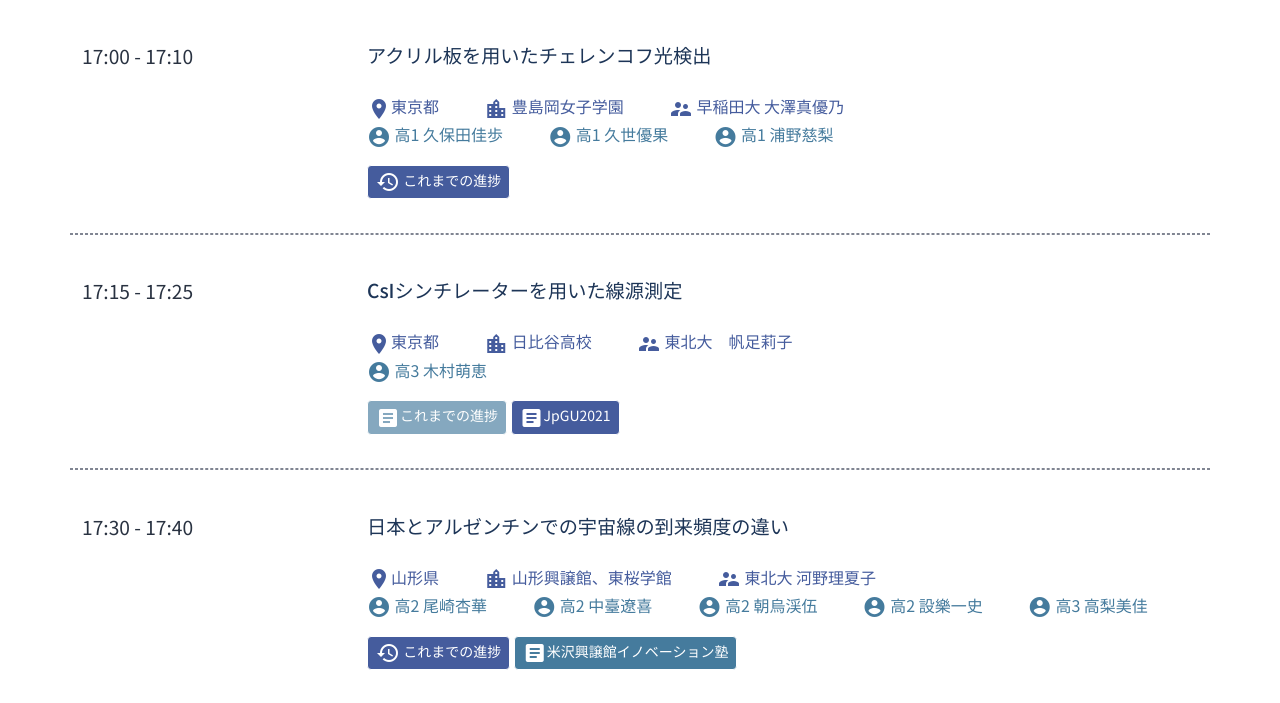
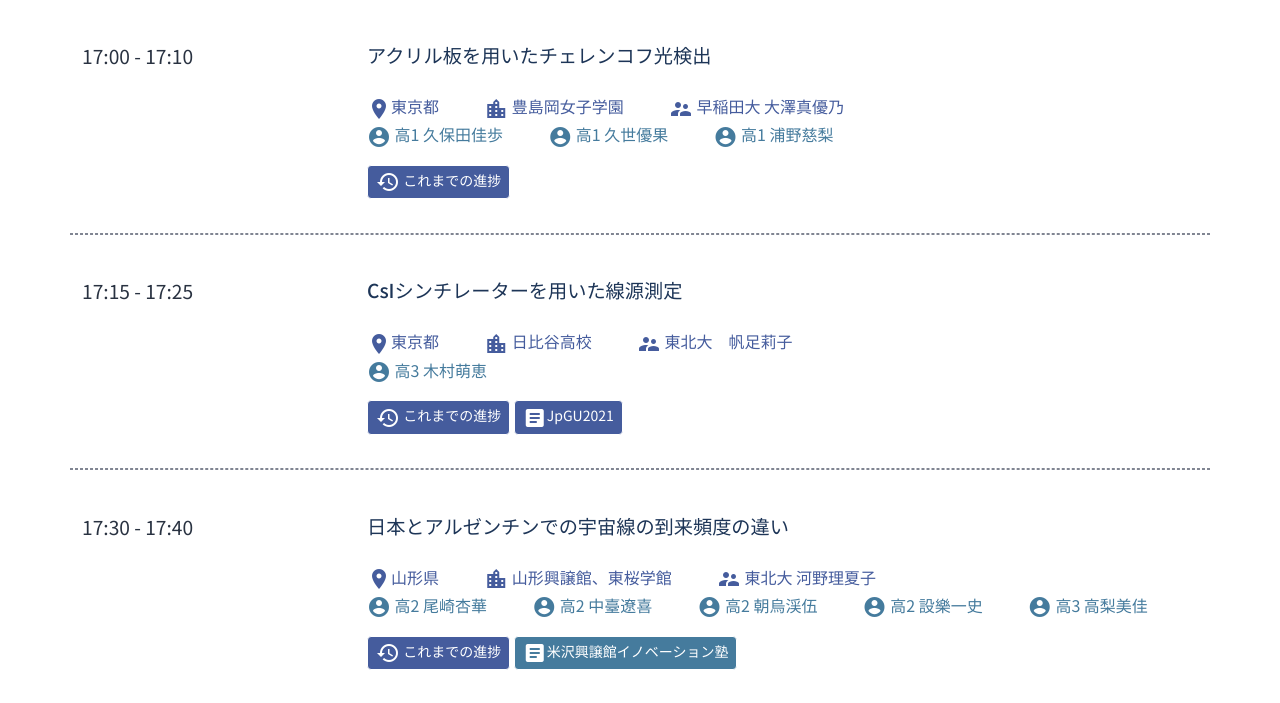
Before and after one commit to accel-kitchen/tanq-website, a PHP site: page /progress-report/2021-1/ in a window 1280 px wide. Shown: the part 2703-3406 px from the top of the page. Run offline with PHP 8.4, Linux system fonts and the light colour scheme.

```diff
--- a/progress-report/2021-1/index.php
+++ b/progress-report/2021-1/index.php
@@ -18,7 +18,7 @@ include($webroot."/header.php");
                             <p class="text-center text-white ">2021.6.12 (Sat.) 16:00 - 18:00</p>
                             <p class="title-description text-center text-white">予約不要・入退場自由</p>
 
-                            <button type="button" class="btn btn-primary" data-bs-toggle="modal" data-bs-target="#modal1">
+                            <button onclick="location.href='https://us02web.zoom.us/j/84752537944'" type="button" class="btn btn-primary">
                                 Liveに参加する
                               </button>
                         </div>
@@ -27,7 +27,7 @@ include($webroot."/header.php");
             </div>
         </div>
     </header>
-
+    <!--
     <div class="modal fade" id="modal1" tabindex="-1" role="dialog" aria-labelledby="label1" aria-hidden="true">
         <div class="modal-dialog" role="document">
             <div class="modal-content">
@@ -44,7 +44,7 @@ include($webroot."/header.php");
             </div>
         </div>
     </div>
-
+ -->
     <!-- 前回の進捗報告会 -->
 
     <section class="page-section" id="digest" style="margin-bottom: -2%">
@@ -215,7 +215,8 @@ include($webroot."/header.php");
                     <p class="schedule-speaker">
                         <span class="material-icons icon">account_circle</span> <span class="margin">高3 木村萌恵</span>
                     </p>
-                    <button class="btn text-white btn-sm rounded disabled"><span class="material-icons icon">article</span>これまでの進捗</button>
+                    <button onclick="location.href='https://www.notion.so/kaduo/2021-6-a13322f6cad84da5a87ffd3869eb4c54'" class="btn history text-white btn-sm rounded"><span class="material-icons icon">history
+                    </span> これまでの進捗</button>
                     <button onclick="location.href='<?php echo $urlroot ?>/material/hibiya-jpgu2021.pdf'" class="btn history text-white btn-sm rounded"><span class="material-icons icon">article
                     </span>JpGU2021</button>
                 </div>
```
